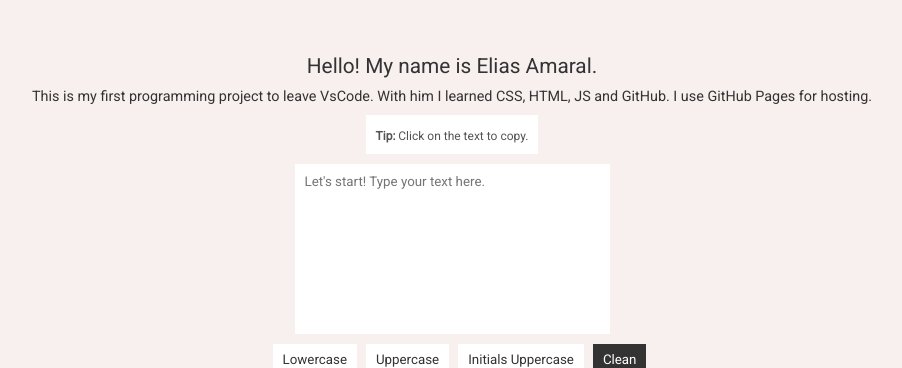
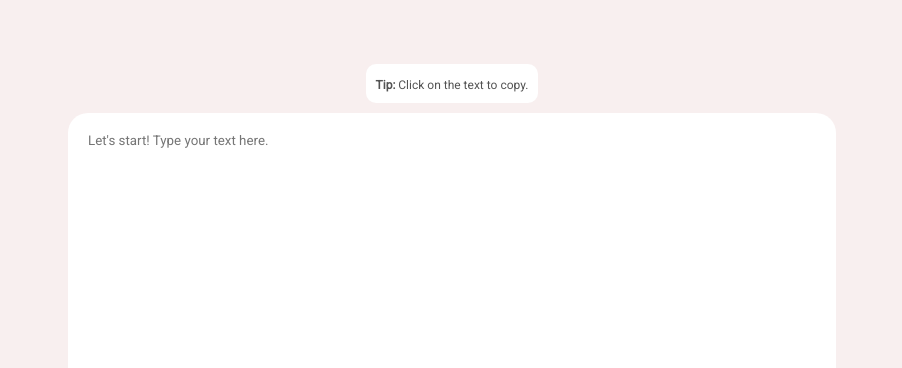
Before and after one commit to eliasamaral/convertcase, a plain HTML site: page index.html in a window 1280 px wide. Shown: the part 143-511 px from the top of the page, without its empty margins (188-1090 px from the left). Drawn offline with nearby package versions, Linux system fonts and the light colour scheme.

Commit message:
redesigner

```diff
--- a/index.html
+++ b/index.html
@@ -6,25 +6,23 @@
     <meta name="viewport" content="width=device-width, initial-scale=1.0">
     <link rel="stylesheet" href="style.css">
     <link href="https://fonts.googleapis.com/css2?family=Roboto&display=swap" rel="stylesheet">
-    <title>TextEditor</title>
+    <title>Case Converter</title>
 </head>
 
 <body>
 
+    <div class="container">
         <!-- <div class="avatar"><img src="./assets/IMG-20180805-WA0008.jpg" alt=""></div> -->
 
         <div class="description">
-        <h1>Hello! My name is Elias Amaral.</h1>
-        <h2>This is my first programming project to leave VsCode. With him I learned CSS, HTML, JS and GitHub.
-            I use GitHub Pages for hosting.</h2>
+            <h1>Case Converter</h1>
         </div>
 
         <div class="dica">
             <label><b>Tip:</b> Click on the text to copy.</label>
         </div>
 
-    <textarea name="" id="input" cols='40' rows="10" placeholder="Let's start! Type your text here."
-        value=''></textarea>
+        <textarea name="" id="input" placeholder="Let's start! Type your text here." value='' spellcheck="false"></textarea>
 
         <div class="botoes">
             <button class="btn" id="lowcase">Lowercase</button>
@@ -34,7 +32,8 @@
         </div>
 
         <a href="https://github.com/eliasamaral">
-        <img src="https://img2.gratispng.com/20180709/lgb/kisspng-computer-icons-download-github-clip-art-github-icon-5b44289596fd85.7749119715311934936185.jpg" alt="" style="width:42px;height:42px;margin-top: 50px;opacity: 30%;">
+            <img src="https://img2.gratispng.com/20180709/lgb/kisspng-computer-icons-download-github-clip-art-github-icon-5b44289596fd85.7749119715311934936185.jpg"
+                alt="" style="width:42px;height:42px;margin-top: 50px;opacity: 30%;">
         </a>
 
         <script src="script.js"></script>
@@ -55,4 +54,11 @@
         </script>
 </body>
 
+
+
+
+</div>
+
+
+
 </html>
--- a/style.css
+++ b/style.css
@@ -8,43 +8,49 @@ textarea:focus, input:focus, select:focus {
     outline: 0;
 }
 
-body {
+.container{
     display: flex;
     align-items: center;
     justify-content: center;
     height: 100vh;
+    width: 100%;
     flex-direction: column;
-    background-color: rgb(248, 239, 239);
+    background-color: #f8efef;
+
 }
 
-.description h1, h2 {
-    font-size: 1.3rem;
+.description h1 {
+    font-size: 2.5rem;
     font-weight: 500;
     text-align: center;
-    margin: 10px 0;
+    margin: 80px 0;
     color: #333333;
-}
-
-.description h2 {
-    font-size: 0.9rem;
 }
 
 .dica{
     background-color: #fff;
     padding: 10px;
+    border-radius: 10px;
+    justify-content: left;
 }
 
 textarea {
+    width: 60%;
+    height: 60%;
     margin: 10px 0;
-    padding: 10px;
+    padding: 20px;
     resize: none;
     border: none;
+    border-radius: 20px;
 }
+
 
 @media (max-width: 420px)
 {
-  .btn{
-    margin-top: 10px;
+  textarea{
+    width: 90%;
+    height: 30%;
+
   }
 }
 
@@ -56,14 +62,34 @@ textarea {
 .btn {
     background-color: #fff;
     border: none;
-    height: 30px;
+    height: 35px;
     padding: 0px 10px;
     color: #333333;
     margin-left: 5px;
+    border-radius: 10px;
+}
+
+@media (max-width: 420px)
+{
+  .btn{
+    margin-top: 10px;
+  }
+}
+
+
+.btn:hover {
+    background-color: rgb(241, 241, 241);
+
 }
 
 #clear {
     background-color: #333333;
+    color: #fff;
+}
+
+
+#clear:hover{
+    background-color: #272727;
     color: #fff;
 }
 
```
Also changed, not shown: assets/IMG-20180805-WA0008.jpg (deleted). Lines whose indentation alone changed are shown as unchanged.
